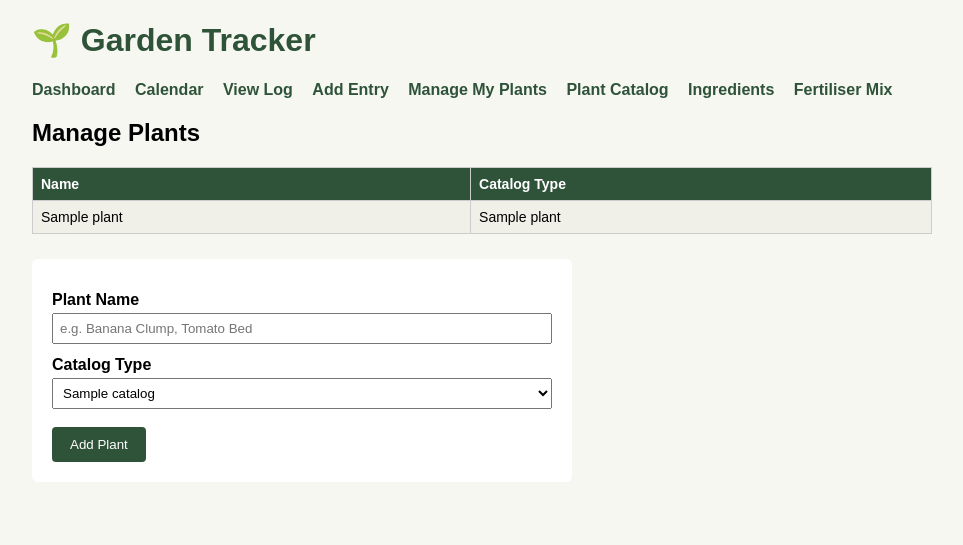
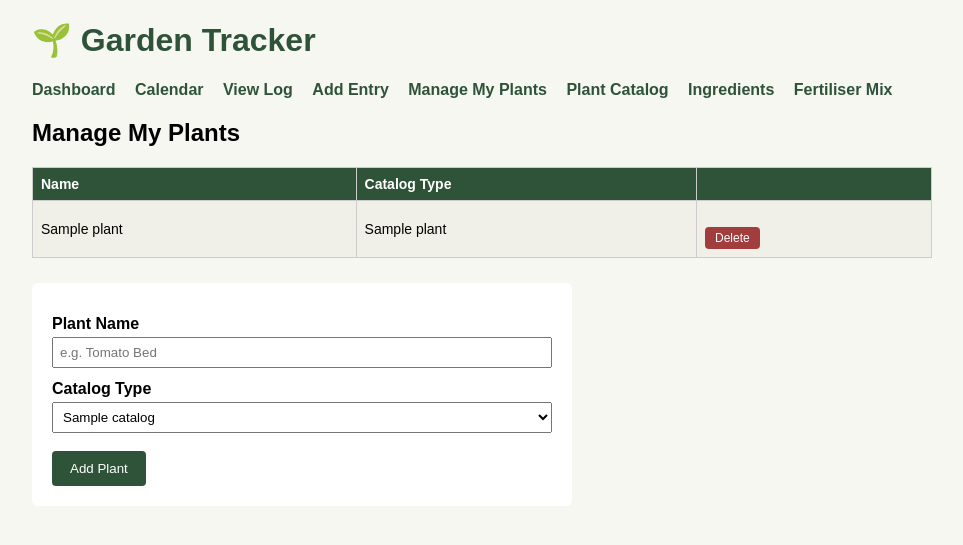
Before and after one commit to WarlockAUS/garden-tracker, a Flask app: template templates/plants.html in a window 1280 px wide. Shown: the top 545 px of the page, without its empty margins (158-1121 px from the left). Run offline with Flask 3, Linux system fonts and the light colour scheme; the template is opened without the code that fills it: most values are stand-ins (such as "Sample title", 1, 10 or a date in 2020); parts of the project's set-up code (start-up, migrations or seed data) failed here and were passed over.

Commit message:
Update plant management page layout and functionality

```diff
--- a/templates/plants.html
+++ b/templates/plants.html
@@ -1,25 +1,35 @@
 {% extends "base.html" %}
 {% block content %}
-<h2>Manage Plants</h2>
+<h2>Manage My Plants</h2>
+
+{% if delete_error %}
+<p style="color:#a13d3d; font-weight:bold;">{{ delete_error }}</p>
+{% endif %}
 
 <table style="margin-bottom:25px;">
     <tr>
         <th>Name</th>
         <th>Catalog Type</th>
+        <th></th>
     </tr>
     {% for p in plants %}
     <tr>
         <td>{{ p.name }}</td>
         <td>{{ p.catalog_name if p.catalog_name else (p.plant_type if p.plant_type else '') }}</td>
+        <td>
+            <form method="POST" action="{{ url_for('delete_plant', plant_id=p.id) }}" style="margin:0; padding:0; background:none;">
+                <button type="submit" class="delete-btn" onclick="return confirm('Delete {{ p.name }}? This only works if it has no log entries.');">Delete</button>
+            </form>
+        </td>
     </tr>
     {% else %}
-    <tr><td colspan="2">No plants yet.</td></tr>
+    <tr><td colspan="3">No plants yet.</td></tr>
     {% endfor %}
 </table>
 
 <form method="POST">
     <label for="name">Plant Name</label>
-    <input type="text" id="name" name="name" placeholder="e.g. Banana Clump, Tomato Bed" required>
+    <input type="text" id="name" name="name" placeholder="e.g. Tomato Bed" required>
 
     <label for="catalog_id">Catalog Type</label>
     <select id="catalog_id" name="catalog_id" required>
```
